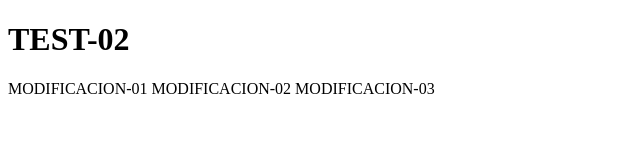
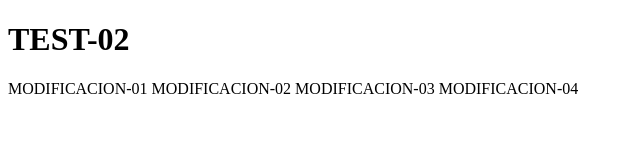
Before and after one commit to darioburdadv/test-01, a plain HTML site: page index.html in a window 1280 px wide. Shown: the whole page, without its empty margins (0-640 px from the left). Drawn offline with Linux system fonts and the light colour scheme.

Commit message:
Update index.html

```diff
--- a/index.html
+++ b/index.html
@@ -10,5 +10,6 @@
     MODIFICACION-01
     MODIFICACION-02
     MODIFICACION-03
+    MODIFICACION-04
 </body>
 </html>
```
